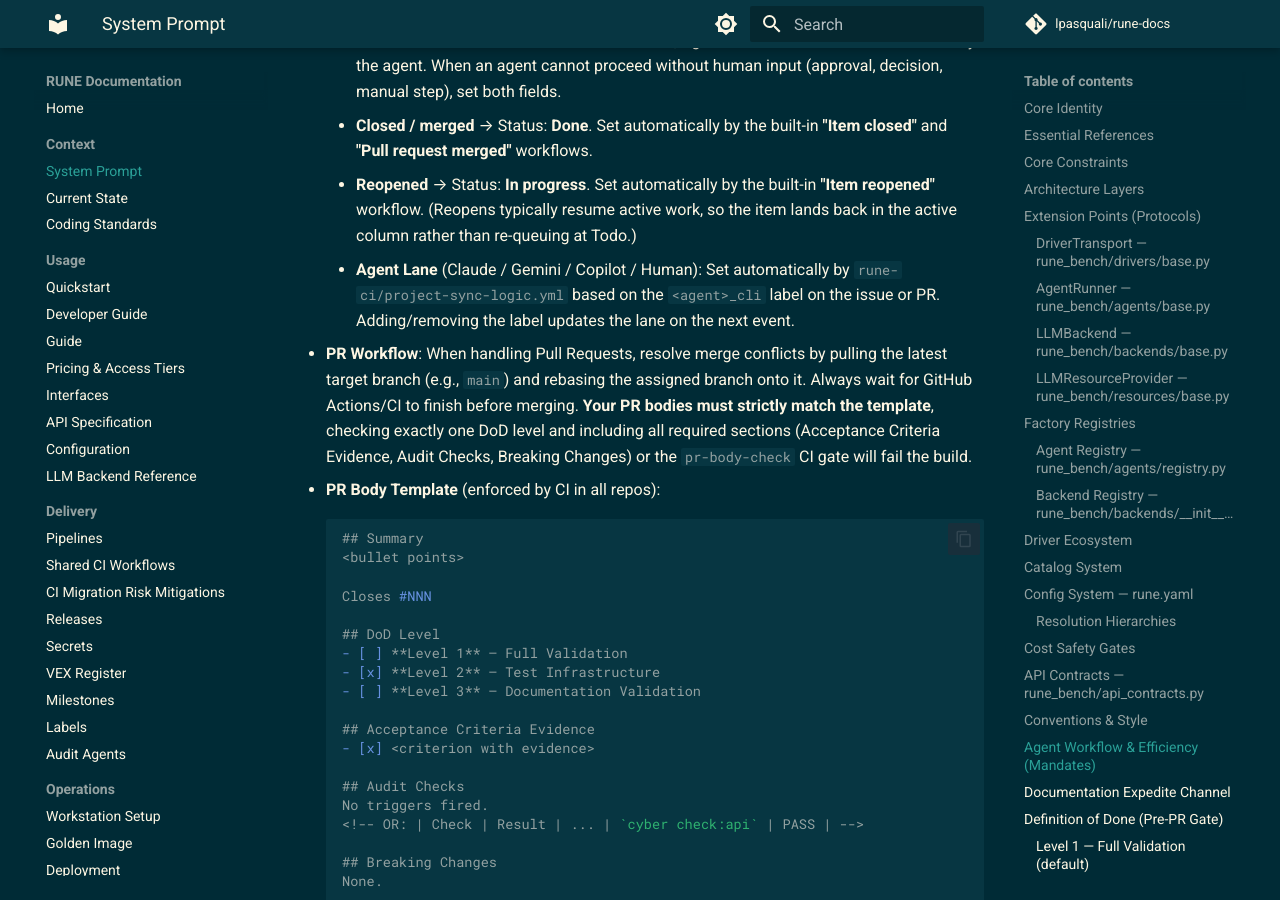
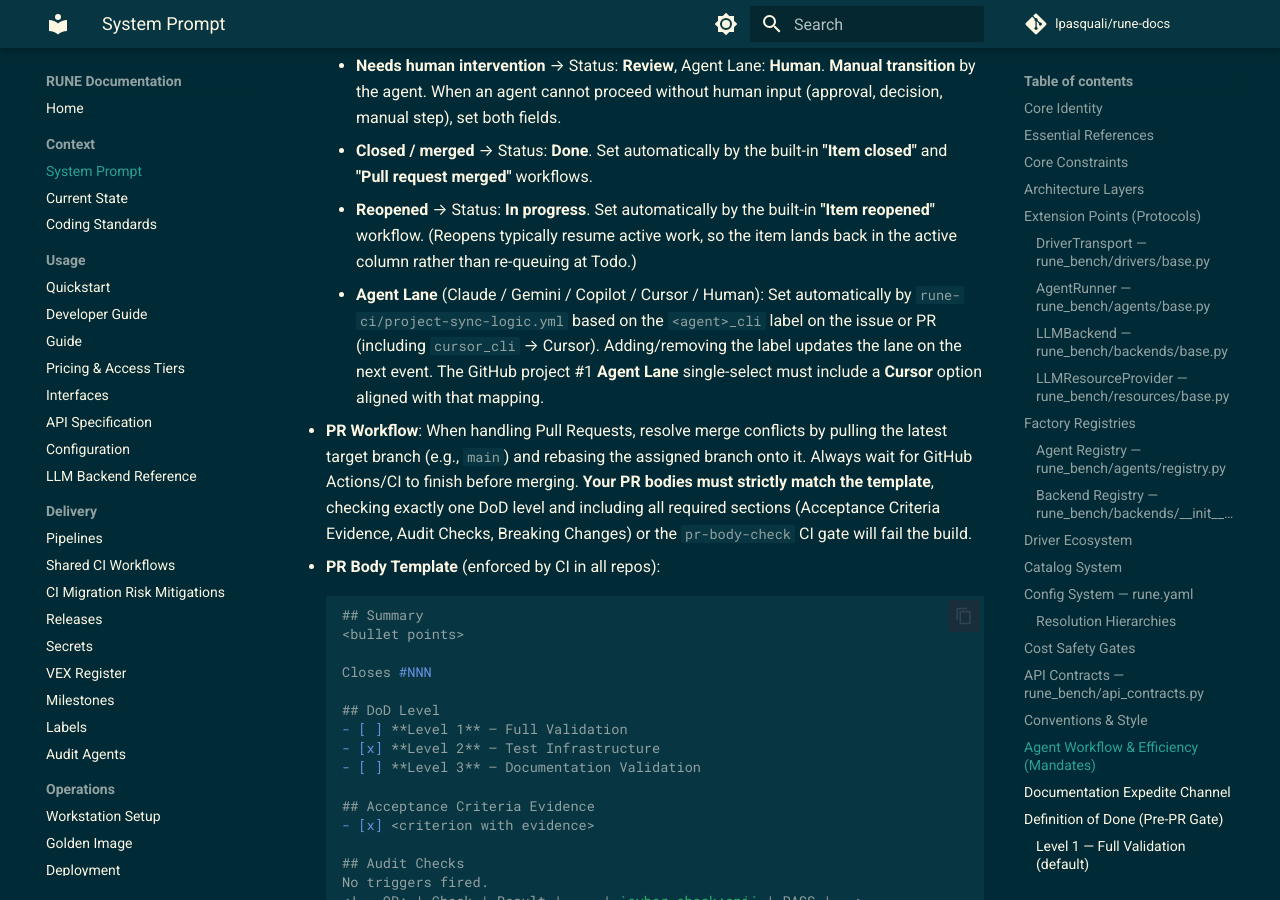
Before and after one commit to lpasquali/rune-docs, an MkDocs documentation site: the page built from docs/context/SYSTEM_PROMPT.md, in a window 1280 px wide and 900 px high, scrolled down 8070 px. Built offline with MkDocs 1.6.1 and Material for MkDocs 9.7.7, drawn with Linux system fonts in a browser that asks for light colours; comment, search, counter and statistics services are not loaded; the version menu is left out; some of the changed text lies outside the part shown.

Commit message:
docs: document cursor_cli label and Cursor Agent Lane
- Align Label Guard and SOP with four coding-agent labels including cursor_cli
- Extend Agent Lane and CI_SHARED_WORKFLOWS project-sync description for Cursor
- Record change in CURRENT_STATE.md

````diff
--- a/docs/context/SYSTEM_PROMPT.md
+++ b/docs/context/SYSTEM_PROMPT.md
@@ -211,9 +211,9 @@
 
 ## Agent Workflow & Efficiency (Mandates)
 
-- **Label Guard**: Before starting work on an existing issue, agents MUST verify the issue carries a label matching their identity (`claude_cli`, `gemini_cli`, or `copilot_cli`). If the label is missing or belongs to a different agent, the agent MUST halt and ask the user for permission — even in YOLO mode.
+- **Label Guard**: Before starting work on an existing issue, agents MUST verify the issue carries a label matching their identity (`claude_cli`, `gemini_cli`, `copilot_cli`, or `cursor_cli` for the Cursor agent / Cursor CLI). If the label is missing or belongs to a different agent, the agent MUST halt and ask the user for permission — even in YOLO mode.
 - **Agent Label Isolation**: During parallel agent execution, labels provide a lightweight ownership fence that prevents cross-contamination:
-    1. **Label on Assign**: When an agent begins work on an issue, it MUST add the label `<agent_name>_cli` (e.g., `claude_cli`, `copilot_cli`, `cursor_cli`) to the issue.
+    1. **Label on Assign**: When an agent begins work on an issue, it MUST add the label `<agent_name>_cli` (e.g., `claude_cli`, `gemini_cli`, `copilot_cli`, `cursor_cli`) to the issue.
     2. **Label on Draft PR**: All Draft PRs created by an agent MUST carry the same `<agent_name>_cli` label.
     3. **Ownership Fence**: An agent MUST only work on issues, Draft PRs, and PRs that bear its own `<agent_name>_cli` label. It MUST NOT modify, rebase, or push to branches belonging to another agent's labeled items.
     4. **Label Creation**: If the label does not exist in the repo, the agent must create it before applying it.
@@ -228,7 +228,7 @@
     - **Needs human intervention** → Status: **Review**, Agent Lane: **Human**. **Manual transition** by the agent. When an agent cannot proceed without human input (approval, decision, manual step), set both fields.
     - **Closed / merged** → Status: **Done**. Set automatically by the built-in **"Item closed"** and **"Pull request merged"** workflows.
     - **Reopened** → Status: **In progress**. Set automatically by the built-in **"Item reopened"** workflow. (Reopens typically resume active work, so the item lands back in the active column rather than re-queuing at Todo.)
-    - **Agent Lane** (Claude / Gemini / Copilot / Human): Set automatically by `rune-ci/project-sync-logic.yml` based on the `<agent>_cli` label on the issue or PR. Adding/removing the label updates the lane on the next event.
+    - **Agent Lane** (Claude / Gemini / Copilot / Cursor / Human): Set automatically by `rune-ci/project-sync-logic.yml` based on the `<agent>_cli` label on the issue or PR (including `cursor_cli` → Cursor). Adding/removing the label updates the lane on the next event. The GitHub project #1 **Agent Lane** single-select must include a **Cursor** option aligned with that mapping.
 - **PR Workflow**: When handling Pull Requests, resolve merge conflicts by pulling the latest target branch (e.g., `main`) and rebasing the assigned branch onto it. Always wait for GitHub Actions/CI to finish before merging. **Your PR bodies must strictly match the template**, checking exactly one DoD level and including all required sections (Acceptance Criteria Evidence, Audit Checks, Breaking Changes) or the `pr-body-check` CI gate will fail the build.
 - **PR Body Template** (enforced by CI in all repos):
   ```markdown
@@ -331,7 +331,7 @@
 
 ## Standard Operating Procedure (SOP): Issue-to-Merge
 
-1. **Assign**: Ensure active issue is assigned to **lpasquali** (never self-assign). **Perform Label Guard check**: verify the issue carries a label matching your identity (`claude_cli`, `gemini_cli`, or `copilot_cli`).
+1. **Assign**: Ensure active issue is assigned to **lpasquali** (never self-assign). **Perform Label Guard check**: verify the issue carries a label matching your identity (`claude_cli`, `gemini_cli`, `copilot_cli`, or `cursor_cli`).
 2. **Isolate**: Create feature branch; reproduction test-case first (for bugs).
 3. **Research**: Read `rune-docs` as the single source of truth.
 4. **Halt & Report**: Before writing/modifying code, explicitly halt and ask the user for permission to proceed (even in YOLO mode).
````
Also changed, not shown: docs/context/CURRENT_STATE.md (+6 -0 lines), docs/delivery/CI_SHARED_WORKFLOWS.md (+1 -1 lines).
